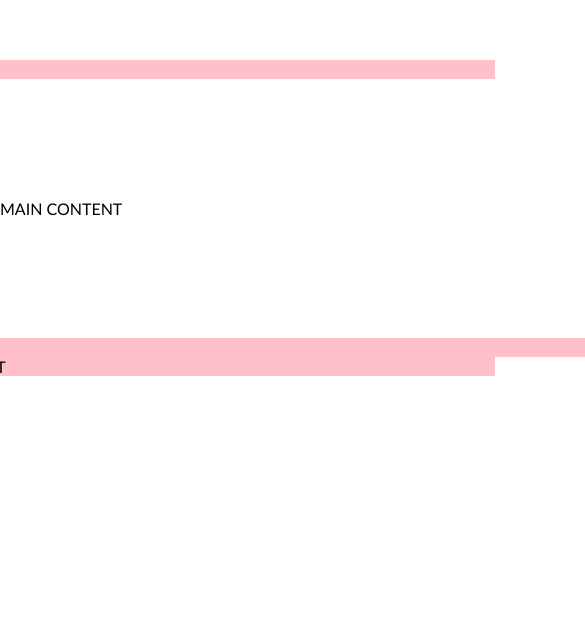
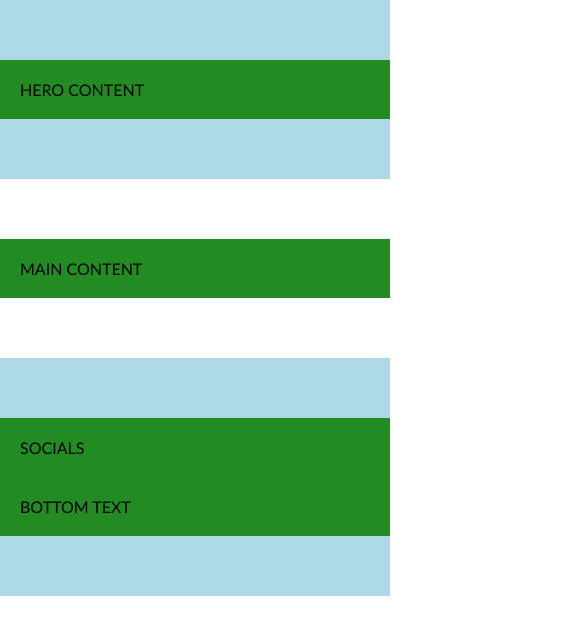
Before and after one commit to AinaEin/48_grupe_coming_soon, a website: page index.html in a window 390 px wide. Shown: the top 634 px of the page, 585 px wide, since content can reach past the window. Drawn offline with Linux system fonts and the light colour scheme.

Commit message:
Responsive design layout

```diff
--- a/css/main.css
+++ b/css/main.css
@@ -31,3 +31,69 @@ body {
     margin-left: calc(50% - 300px);
     background-color: pink;
 }
+
+@media (max-width: 1100px) {
+    .container > .row {
+        width: 800px;
+        margin-left: calc(50% - 400px);
+        background-color: orange;
+    }
+}
+
+@media (max-width: 900px) {
+    .container > .row {
+        width: 600px;
+        margin-left: calc(50% - 300px);
+        background-color: aqua;
+    }
+}
+
+@media (max-width: 700px) {
+    .container > .row {
+        width: 400px;
+        margin-left: calc(50% - 200px);
+        background-color: violet;
+    }
+}
+
+@media (max-width: 460px) {
+    .container > .row {
+        width: 100%;
+        margin-left: 0;
+        padding: 20px;
+        background-color: forestgreen;
+    }
+}
+
+@media (max-width: 1100px) {
+    .container > .row-short {
+        width: 800px;
+        margin-left: calc(50% - 400px);
+        background-color: orange;
+    }
+}
+
+@media (max-width: 900px) {
+    .container > .row-short {
+        width: 600px;
+        margin-left: calc(50% - 300px);
+        background-color: aqua;
+    }
+}
+
+@media (max-width: 700px) {
+    .container > .row-short {
+        width: 400px;
+        margin-left: calc(50% - 200px);
+        background-color: violet;
+    }
+}
+
+@media (max-width: 460px) {
+    .container > .row-short {
+        width: 100%;
+        margin-left: 0;
+        padding: 20px;
+        background-color: forestgreen;
+    }
+}
--- a/index.html
+++ b/index.html
@@ -17,18 +17,19 @@
 
 <body>
     <main>
-        <section class="container">
+        <section class="container bg-blue">
             <div class="row-short">
-            HERO
+            HERO CONTENT
             </div>
         </section>
         <section class="container">
-            <div class="row"></div>
+            <div class="row">
             MAIN CONTENT
+            </div>
         </section>
     </main>
 
-    <footer class="container">
+    <footer class="container bg-blue">
         <div class="row">
         SOCIALS
         </div>
```
